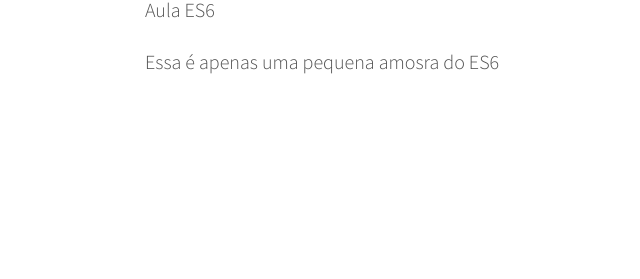
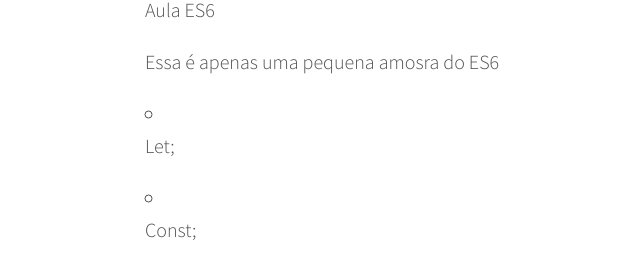
Before and after one commit to indrajithbandara/debug-blog, a Jekyll site: the page built from _posts/2016-07-20-especial-es6-04.md, in a window 1280 px wide. Shown: the part 345-624 px from the top of the page, without its empty margins (135-775 px from the left). Built offline with Jekyll 4.4.1, drawn with Linux system fonts in a browser that asks for light colours; comment, search, counter and statistics services are not loaded.

Commit message:
Committing changes to master

```diff
--- a/_posts/2016-07-20-especial-es6-04.md
+++ b/_posts/2016-07-20-especial-es6-04.md
@@ -7,3 +7,7 @@ categories: start blog
 Aula ES6
 
 Essa é apenas uma pequena amosra do ES6
+
+- Let;
+
+- Const;
```
